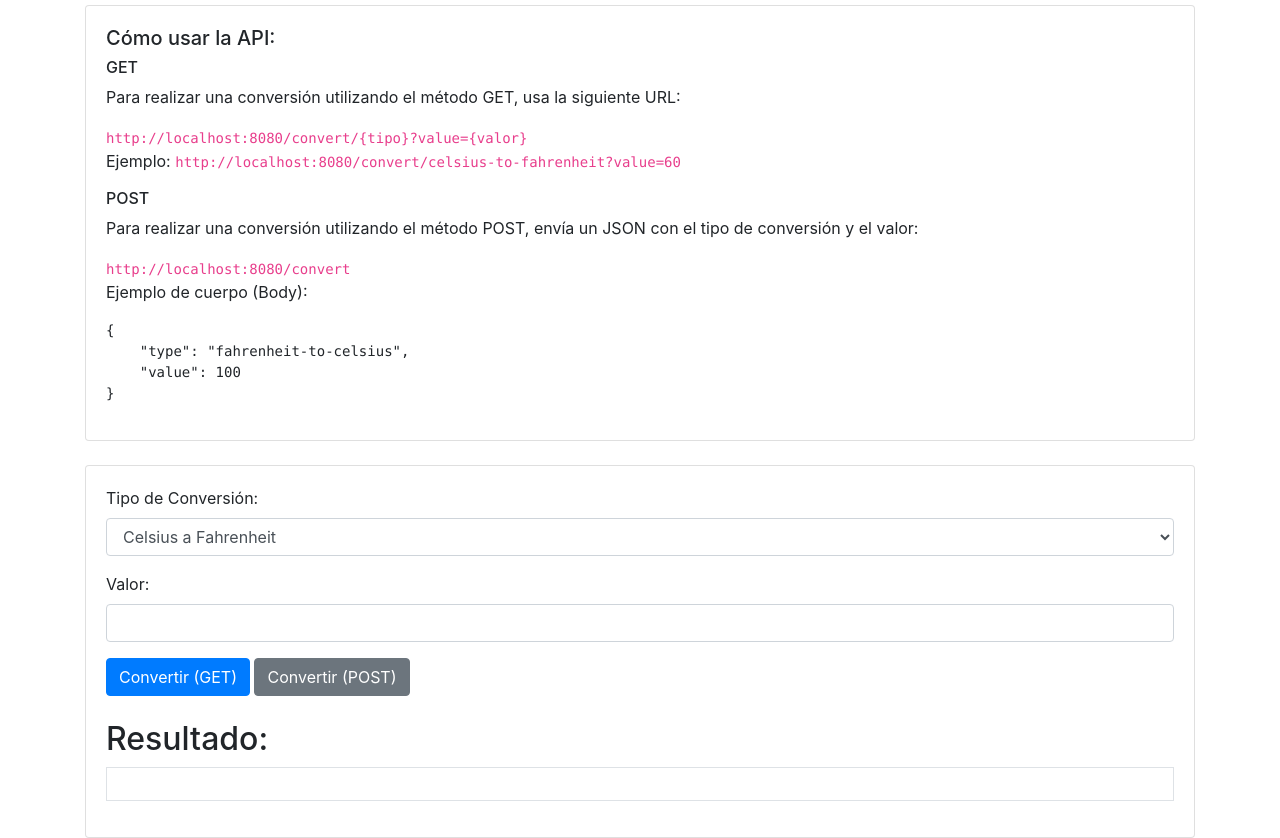
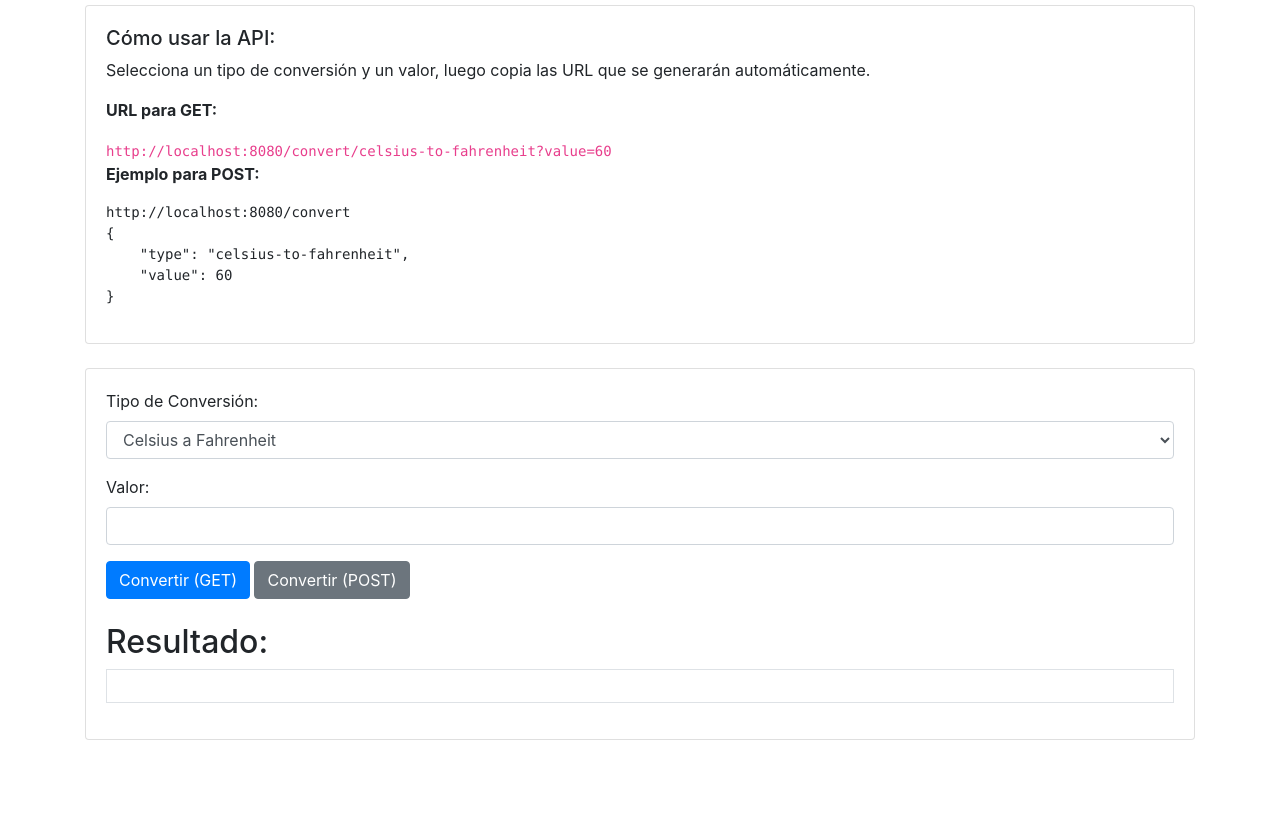
Before and after one commit to Romajp21/ApiRestConversor, a plain HTML site: page index.html in a window 1280 px wide. Shown: the part 99-937 px from the top of the page. After the commit the page ends 839 px from the top, so only its background shows below. Drawn offline with nearby package versions, Linux system fonts and the light colour scheme.

Commit message:
update index

```diff
--- a/index.html
+++ b/index.html
@@ -6,6 +6,18 @@
     <title>API de Conversión</title>
     <link rel="stylesheet" href="https://stackpath.bootstrapcdn.com/bootstrap/4.5.2/css/bootstrap.min.css">
     <script>
+        function updateUrls() {
+            const conversionType = document.getElementById("conversionType").value;
+            const value = document.getElementById("value").value;
+
+            const getUrl = `http://localhost:8080/convert/${conversionType}?value=${value}`;
+            const postUrl = `http://localhost:8080/convert`;
+            const postExample = JSON.stringify({ type: conversionType, value: parseFloat(value) }, null, 2);
+
+            document.getElementById("getUrl").innerText = getUrl;
+            document.getElementById("postExample").innerText = `${postUrl}\n${postExample}`;
+        }
+
         async function convert(type) {
             const value = document.getElementById("value").value;
             const conversionType = document.getElementById("conversionType").value;
@@ -28,18 +40,14 @@
         <div class="card mb-4">
             <div class="card-body">
                 <h5>Cómo usar la API:</h5>
-                <h6>GET</h6>
-                <p>Para realizar una conversión utilizando el método GET, usa la siguiente URL:</p>
-                <code>http://localhost:8080/convert/{tipo}?value={valor}</code>
-                <p>Ejemplo: <code>http://localhost:8080/convert/celsius-to-fahrenheit?value=60</code></p>
-
-                <h6>POST</h6>
-                <p>Para realizar una conversión utilizando el método POST, envía un JSON con el tipo de conversión y el valor:</p>
-                <code>http://localhost:8080/convert</code>
-                <p>Ejemplo de cuerpo (Body):</p>
-                <pre>{
-    "type": "fahrenheit-to-celsius",
-    "value": 100
+                <p>Selecciona un tipo de conversión y un valor, luego copia las URL que se generarán automáticamente.</p>
+                <p><strong>URL para GET:</strong></p>
+                <code id="getUrl">http://localhost:8080/convert/celsius-to-fahrenheit?value=60</code>
+                <p><strong>Ejemplo para POST:</strong></p>
+                <pre id="postExample">http://localhost:8080/convert
+{
+    "type": "celsius-to-fahrenheit",
+    "value": 60
 }</pre>
             </div>
         </div>
@@ -48,7 +56,7 @@
                 <form id="conversionForm">
                     <div class="form-group">
                         <label for="conversionType">Tipo de Conversión:</label>
-                        <select id="conversionType" class="form-control">
+                        <select id="conversionType" class="form-control" onchange="updateUrls()">
                             <option value="celsius-to-fahrenheit">Celsius a Fahrenheit</option>
                             <option value="fahrenheit-to-celsius">Fahrenheit a Celsius</option>
                             <option value="km-to-miles">Kilómetros a Millas</option>
@@ -61,7 +69,7 @@
                     </div>
                     <div class="form-group">
                         <label for="value">Valor:</label>
-                        <input type="number" id="value" class="form-control" step="any" required>
+                        <input type="number" id="value" class="form-control" step="any" required oninput="updateUrls()">
                     </div>
                     <button type="button" class="btn btn-primary" onclick="convert('get')">Convertir (GET)</button>
                     <button type="button" class="btn btn-secondary" onclick="convert('post')">Convertir (POST)</button>
```
